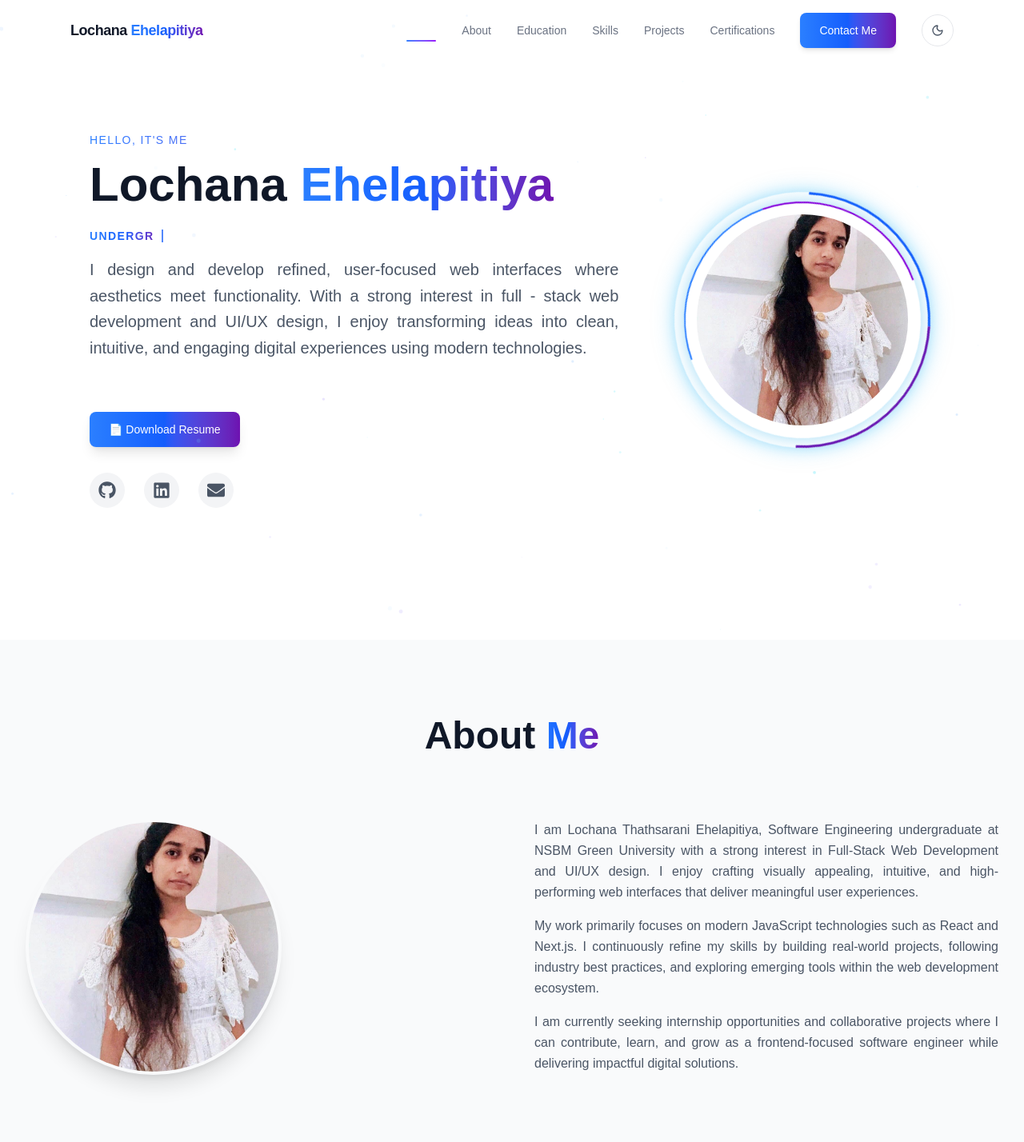
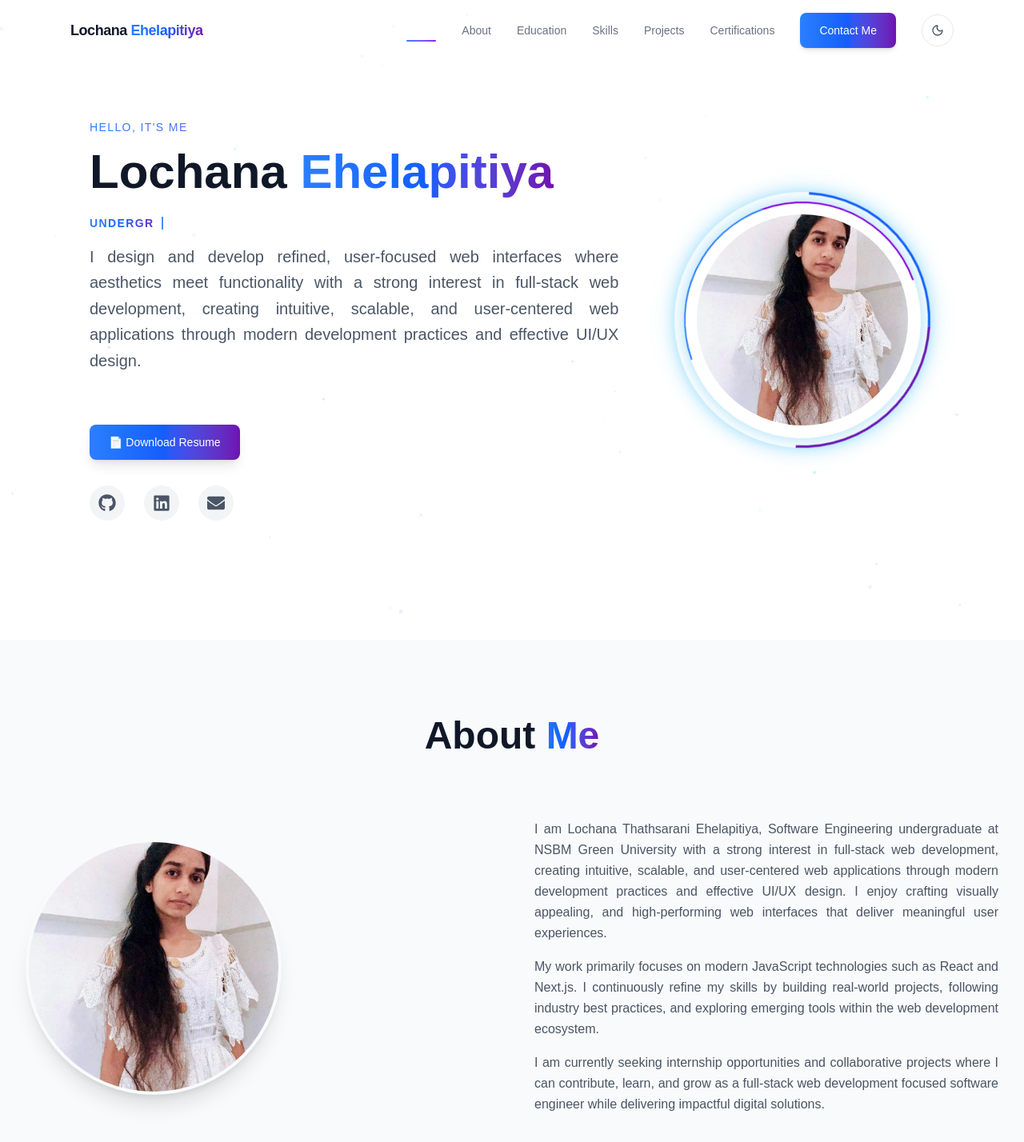
Before and after one commit to lochana2002/portfolio, a Next.js app: page / in a window 1280 px wide. Shown: the top 1428 px of the page at 80% size. Built offline with nearby package versions, Linux system fonts and the light colour scheme.

Commit message:
Portfolio ready for deployment

```diff
--- a/app/page.tsx
+++ b/app/page.tsx
@@ -80,9 +80,8 @@ export default function Home() {
 <div className="text-justify">
 <p className="text-lg md:text-xl text-gray-600 dark:text-gray-400 max-w-2xl mb-10 leading-relaxed">
   I design and develop refined, user-focused web interfaces where aesthetics meet
-  functionality. With a strong interest in full - stack web development and UI/UX design,
-  I enjoy transforming ideas into clean, intuitive, and engaging digital
-  experiences using modern technologies.
+  functionality with a strong interest in full-stack web development, creating intuitive, scalable, and user-centered web
+applications through modern development practices and effective UI/UX design.
 </p></div>
 
       {/* ================= RESUME BUTTON ================= */}
@@ -233,9 +232,9 @@ export default function Home() {
     <div className="text-justify">
 
 <p className="text-gray-600 dark:text-gray-400 mb-4 leading-relaxed">
-  I am Lochana Thathsarani Ehelapitiya, Software Engineering undergraduate at NSBM Green University with a strong
-  interest in Full-Stack Web Development and UI/UX design. I enjoy crafting visually
-  appealing, intuitive, and high-performing web interfaces that deliver meaningful
+  I am Lochana Thathsarani Ehelapitiya, Software Engineering undergraduate at NSBM Green University with a strong interest in full-stack web development, creating intuitive, scalable, and user-centered web
+applications through modern development practices and effective UI/UX design.  I enjoy crafting visually
+  appealing, and high-performing web interfaces that deliver meaningful
   user experiences.
 </p>
 
@@ -248,7 +247,7 @@ export default function Home() {
 
 <p className="text-gray-600 dark:text-gray-400 leading-relaxed">
   I am currently seeking internship opportunities and collaborative projects where
-  I can contribute, learn, and grow as a frontend-focused software engineer while
+  I can contribute, learn, and grow as a full-stack web development focused software engineer while
   delivering impactful digital solutions.
 </p>
     </div>
```
